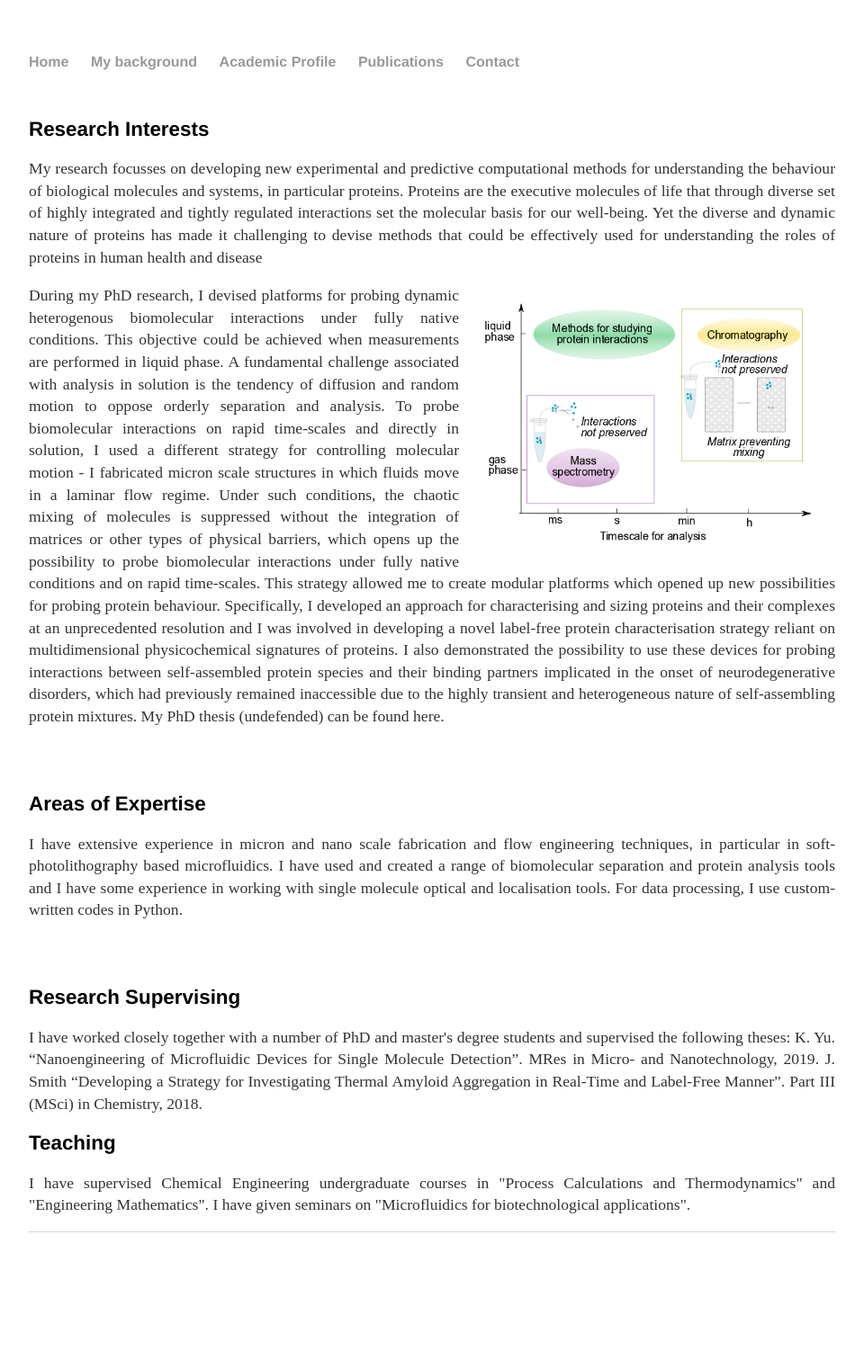
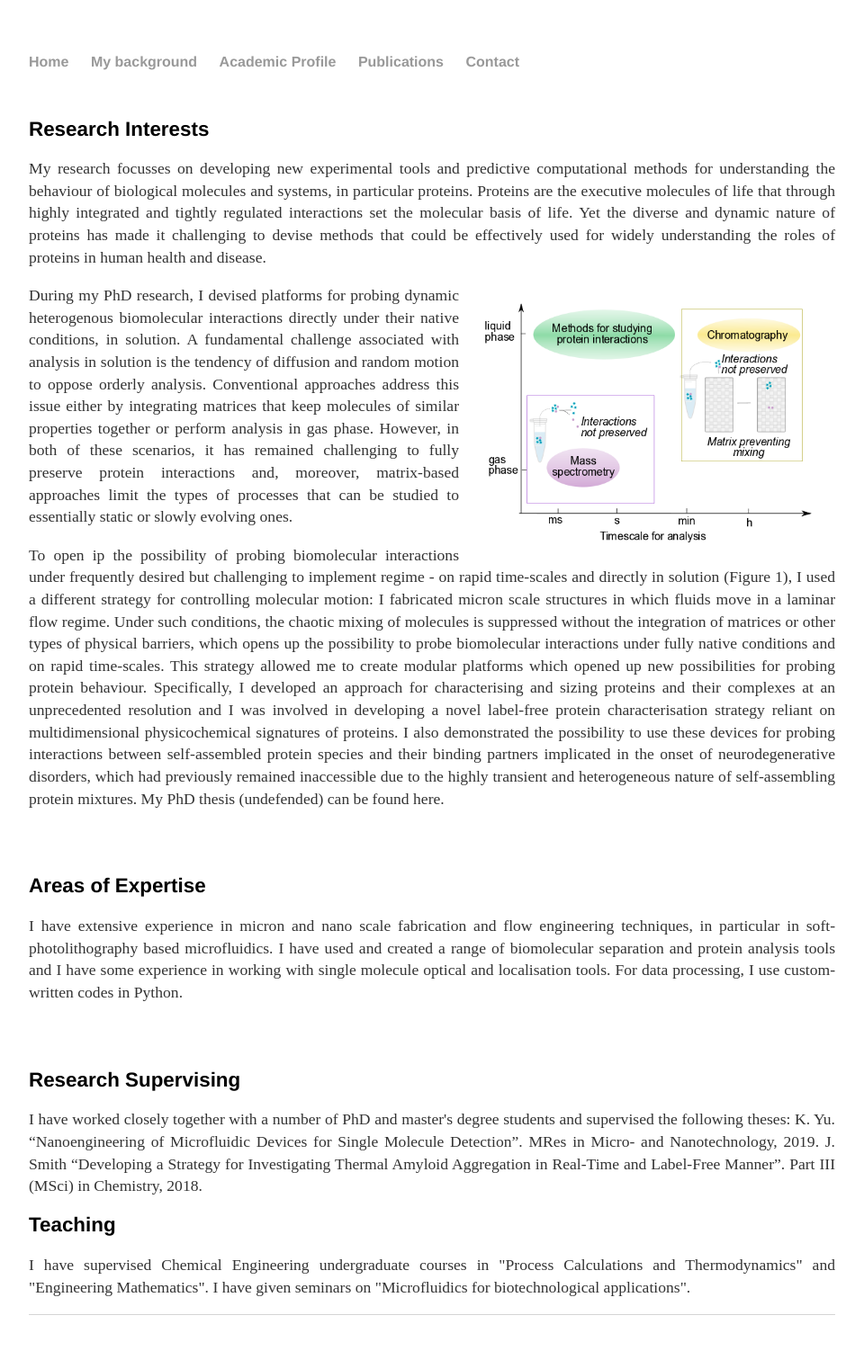
Before and after one commit to kadiliissaar/kadiliissaar.github.io, a Jekyll site: the page built from academic-profile/index.html, in a window 1280 px wide. Shown: the whole page at 90% size, without its empty margins (160-1120 px from the left). Built offline with Jekyll 4.4.1, drawn with Linux system fonts in a browser that asks for light colours; before the commit the page ends 1430 px from its top, so only the background shows below that.

Commit message:
Update index.html

```diff
--- a/academic-profile/index.html
+++ b/academic-profile/index.html
@@ -5,21 +5,25 @@ title: Kadi Liis Saar
 <div class="blurb">
 </br>
 	<h2>Research Interests</h2>
-	<p align="justify"> My research focusses on developing new experimental and predictive computational methods for understanding the
-behaviour of biological molecules and systems, in particular proteins. Proteins are the executive molecules of life that
-through diverse set of highly integrated and tightly regulated interactions set the molecular basis for our well-being.
-Yet the diverse and dynamic nature of proteins has made it challenging to devise methods that could be effectively used
-for understanding the roles of proteins in human health and disease</p>
+	<p align="justify"> My research focusses on developing new experimental tools and predictive computational methods
+for understanding the behaviour of biological molecules and systems, in particular proteins. Proteins are the executive
+molecules of life that through highly integrated and tightly regulated interactions set the molecular basis of life. Yet
+the diverse and dynamic nature of proteins has made it challenging to devise methods that could be effectively used for
+widely understanding the roles of proteins in human health and disease.</p>
 
 <img src="https://github.com/kadiliissaar/kadiliissaar.github.io/raw/master/Photos/Research/fast-liquid-phase-analysis.png" style="float:right;width:403px;height:300px;margin-left:15px">
 	<p align="justify"> During my PhD research, I devised platforms for probing dynamic heterogenous biomolecular
-interactions under fully native conditions. This objective could be achieved when measurements are performed in
-liquid phase. A fundamental challenge associated with analysis in solution is the tendency of diffusion
-and random motion to oppose orderly separation and analysis. To probe biomolecular interactions on rapid time-scales
-and directly in solution, I used a different strategy for controlling molecular motion - I fabricated
-micron scale structures in which fluids move in a laminar flow regime. Under such conditions, the chaotic mixing of
-molecules is suppressed without the integration of matrices or other types of physical barriers, which opens up the
-possibility to probe biomolecular interactions under fully native conditions and on rapid time-scales. This strategy
+interactions directly under their native conditions, in solution. A fundamental challenge associated with analysis in solution
+is the tendency of diffusion and random motion to oppose orderly analysis. Conventional approaches address this issue either
+by integrating matrices that keep molecules of similar properties together or perform analysis in gas phase. However, in
+both of these scenarios, it has remained challenging to fully preserve protein interactions and, moreover, matrix-based
+approaches limit the types of processes that can be studied to essentially static or slowly evolving ones.</p>
+
+	<p align="justify"> To open ip the possibility of probing biomolecular interactions under frequently desired but
+challenging to implement regime - on rapid time-scales and directly in solution (Figure 1), I used a different strategy
+for controlling molecular motion: I fabricated micron scale structures in which fluids move in a laminar flow regime.
+Under such conditions, the chaotic mixing of molecules is suppressed without the integration of matrices or other types
+of physical barriers, which opens up the possibility to probe biomolecular interactions under fully native conditions and on rapid time-scales. This strategy
 allowed me to create modular platforms which opened up new possibilities for probing protein behaviour. Specifically,
 I developed an approach for characterising and sizing proteins and their complexes at an unprecedented resolution and I
 was involved in developing a novel label-free protein characterisation strategy reliant on multidimensional
```
